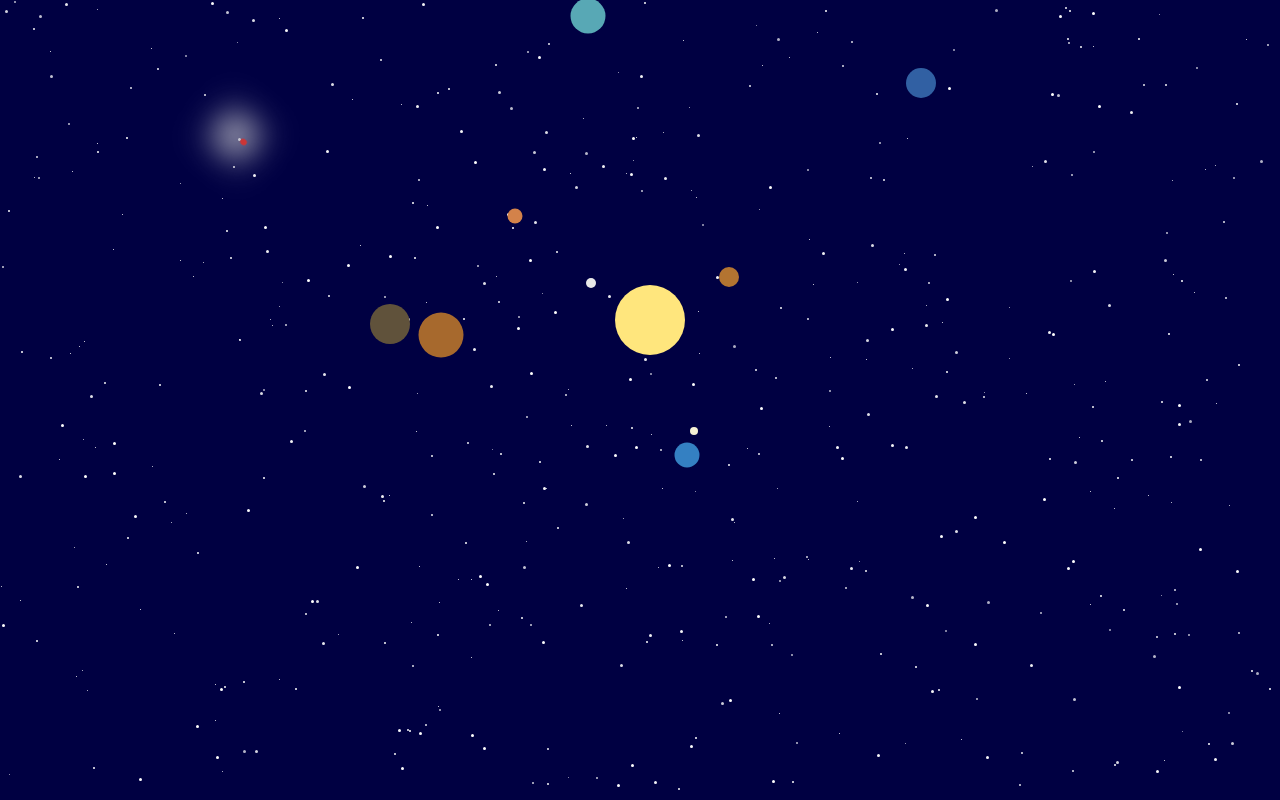
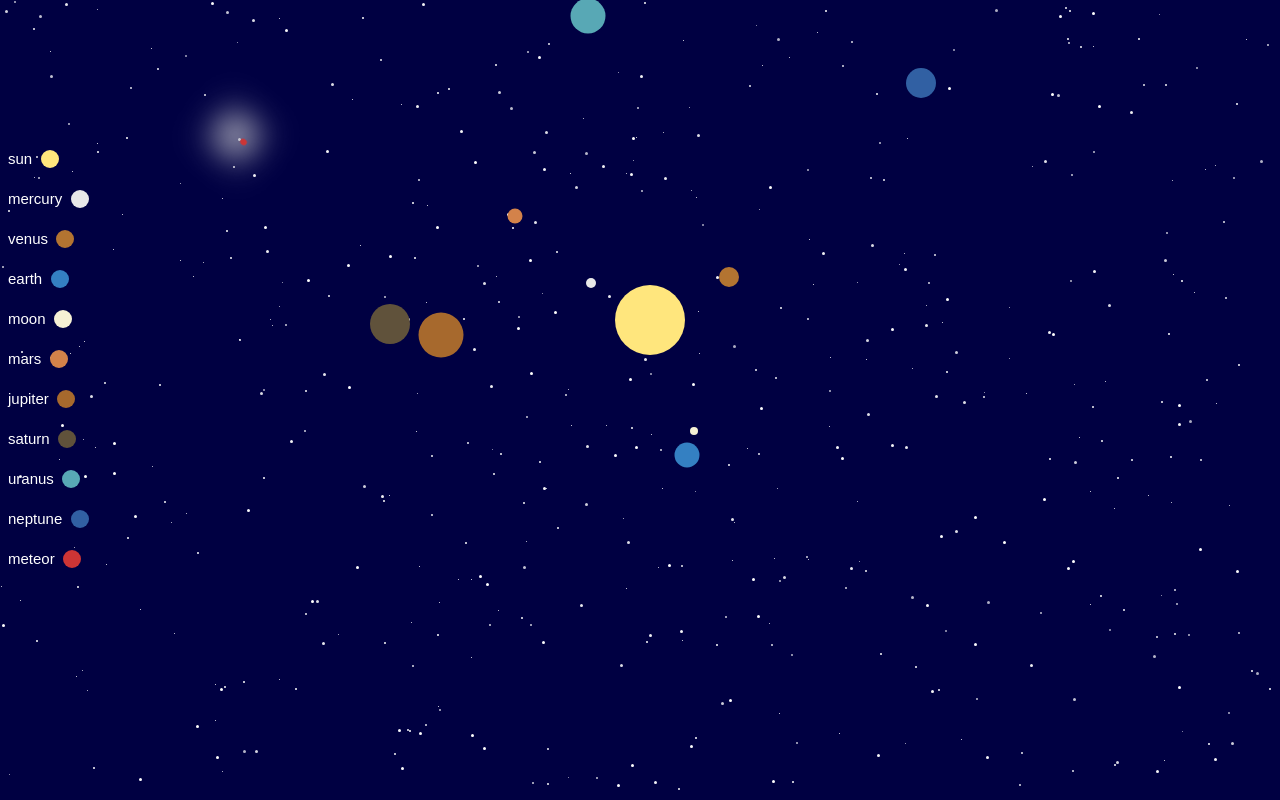
Before and after one commit to naillegal/javascript-solar-system, a plain HTML site: page index.html in a window 1280 px wide. Drawn offline with Linux system fonts and the light colour scheme; animation ran at ten frames a second.

Commit message:
planetinfosection

```diff
--- a/index.html
+++ b/index.html
@@ -108,6 +108,12 @@
             top: calc(100% + 50px);
             left: calc(100% + 50px);
         }
+        .planet-info {
+            position: absolute;
+            color: white;
+            font-size: 15px;
+            font-family: Arial, Helvetica, sans-serif;
+        }
     </style>
 </head>
 <body>
@@ -124,6 +130,21 @@
     <div id="neptune" class="planet"></div>
     <div class="meteor"></div>
 
+
+    <div class="planet-info" style="top: 150px; display: flex;">sun &nbsp;<div style="width:18px; height: 18px; background-color:#FFE67D;z-index:3; border-radius: 50%;"></div></div>
+    <div class="planet-info" style="top: 190px; display: flex;">mercury &nbsp;<div style="width:18px; height: 18px; background-color: #E8E8E8;z-index:3; border-radius: 50%;"></div></div>
+    <div class="planet-info" style="top: 230px; display: flex;">venus &nbsp;<div style="width:18px; height: 18px; background-color:#B37431;z-index:3; border-radius: 50%;"></div></div>
+    <div class="planet-info" style="top: 270px; display: flex;">earth &nbsp;<div style="width:18px; height: 18px; background-color: #3480C2;z-index:3; border-radius: 50%;"></div></div>
+    <div class="planet-info" style="top: 310px; display: flex;">moon &nbsp;<div style="width:18px; height: 18px; background-color: #F6F1D5;z-index:3; border-radius: 50%;"></div></div>
+    <div class="planet-info" style="top: 350px; display: flex;">mars &nbsp;<div style="width:18px; height: 18px; background-color:#D3824A;z-index:3; border-radius: 50%;"></div></div>
+    <div class="planet-info" style="top: 390px; display: flex;">jupiter &nbsp;<div style="width:18px; height: 18px; background-color: #A7692D;z-index:3; border-radius: 50%;"></div></div>
+    <div class="planet-info" style="top: 430px; display: flex;">saturn &nbsp;<div style="width:18px; height: 18px; background-color: #60523B;z-index:3; border-radius: 50%;"></div></div>
+    <div class="planet-info" style="top: 470px; display: flex;">uranus &nbsp;<div style="width:18px; height: 18px; background-color: #58A8B5;z-index:3; border-radius: 50%;"></div></div>
+    <div class="planet-info" style="top: 510px; display: flex;">neptune &nbsp;<div style="width:18px; height: 18px; background-color: #3160A3;z-index:3; border-radius: 50%;"></div></div>
+    <div class="planet-info" style="top: 550px; display: flex;">meteor &nbsp;<div style="width:18px; height: 18px; background-color: rgb(205, 53, 53);z-index:3; border-radius: 50%;"></div></div>
+
+
+
     <script src="app.js"></script>
 </body>
 </html>
```
